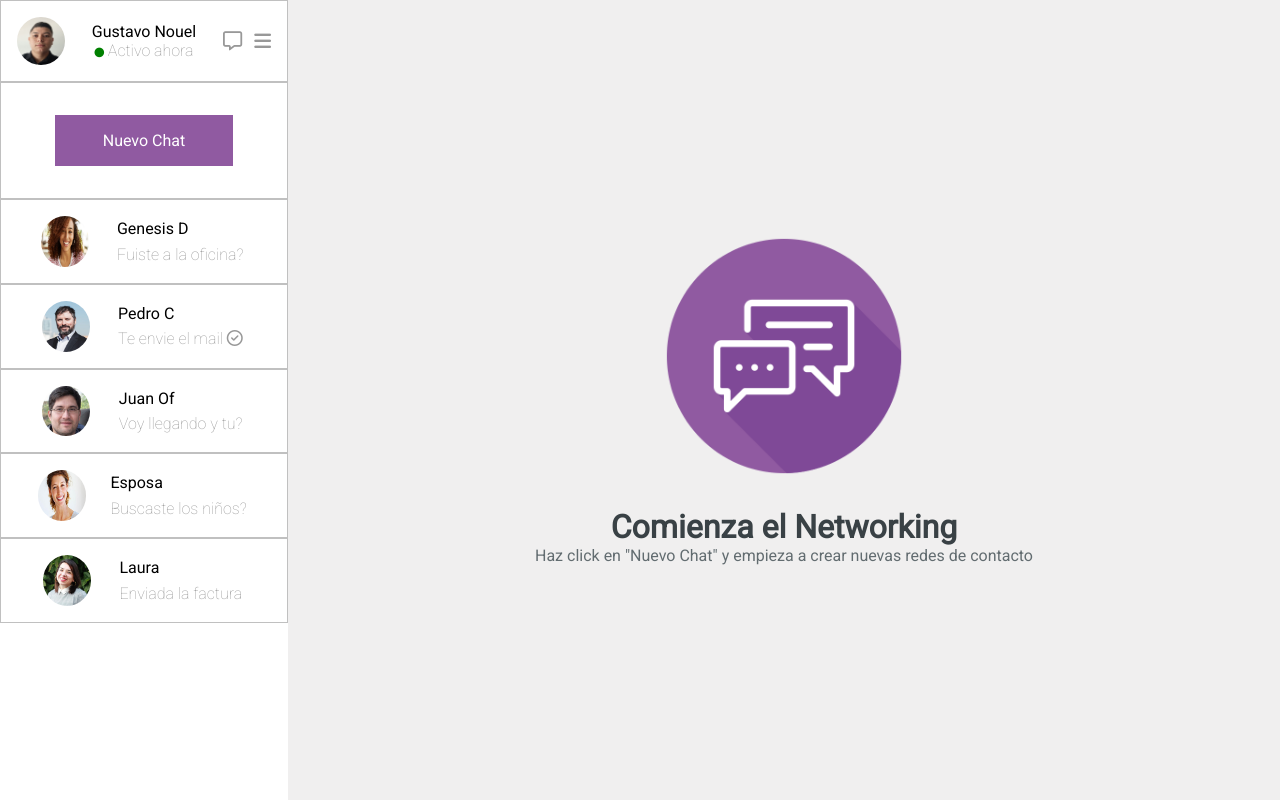
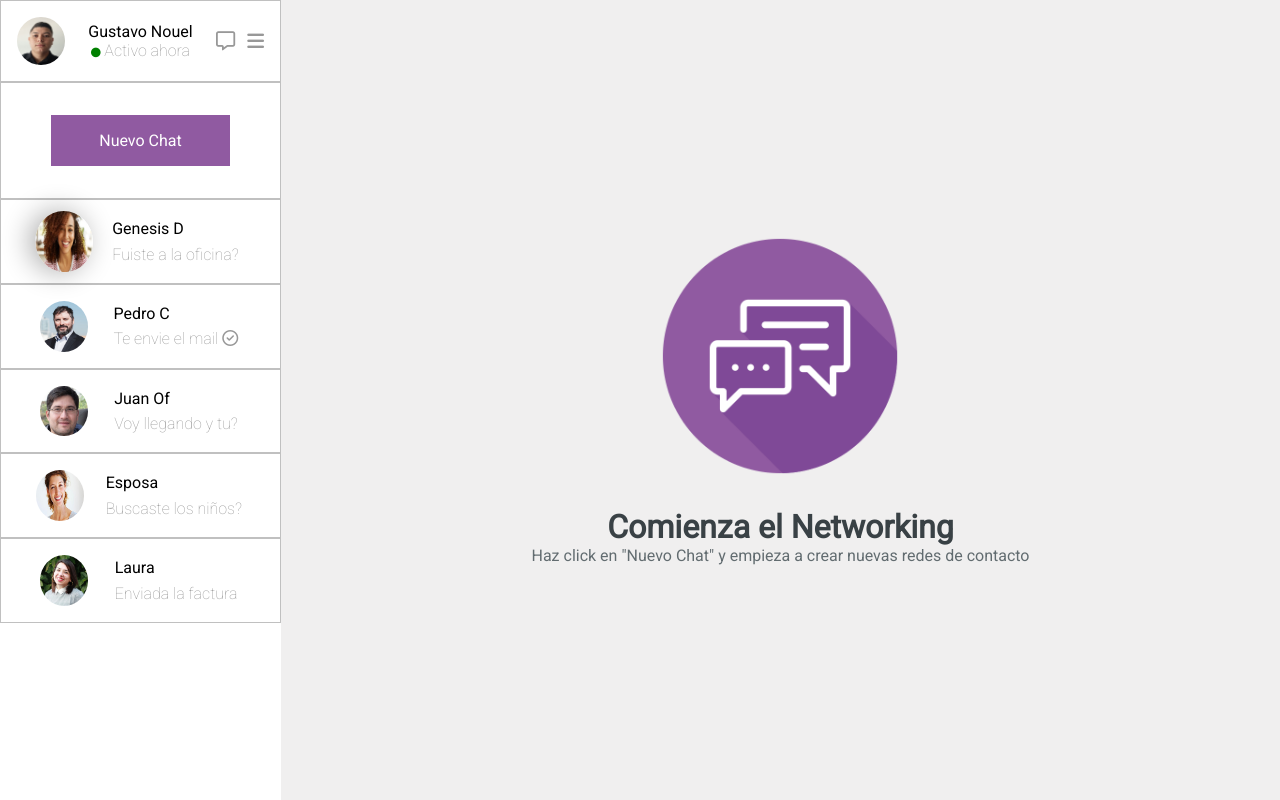
Before and after one commit to gustavoanouel/LandingPage-Chat, a plain HTML site: page index.html in a window 1280 px wide. In both pictures the pointer is over the picture 65 px from the left and 241 px from the top of the page. Drawn offline with Linux system fonts and the light colour scheme.

Commit message:
Agregar efecto a imagenes de perfil de chats

```diff
--- a/assets/css/style.css
+++ b/assets/css/style.css
@@ -11,12 +11,13 @@
   display: flex;
   align-items: center;
 }
-
 .main {
+  width: 80%;
+  min-height: 100vh;
   display: flex;
   flex-direction: column;
   align-items: center;
-  margin: auto;
+  justify-content: center;
 }
 
 .main h1 {
@@ -28,6 +29,7 @@
   color: #626c70;
   font-size: 1em;
 }
+
 .logo {
   width: 15em;
   height: 15em;
@@ -116,6 +118,14 @@ button:hover {
   width: 3em;
   border-radius: 50%;
 }
+.img-chat:hover {
+  box-shadow: -5px 0px 23px 0px rgba(0, 0, 0, 0.32);
+  -webkit-box-shadow: -5px 0px 23px 0px rgba(0, 0, 0, 0.32);
+  -moz-box-shadow: -5px 0px 23px 0px rgba(0, 0, 0, 0.32);
+  transform: scale(1.2) skew(1deg) translate(1px, 0px);
+  -webkit-transform: scale(1.2) skew(1deg) translate(1px, 0px);
+  -moz-transform: scale(1.2) skew(1deg) translate(1px, 0px);
+}
 .name-friend p {
   padding: 0.2em;
 }
```
